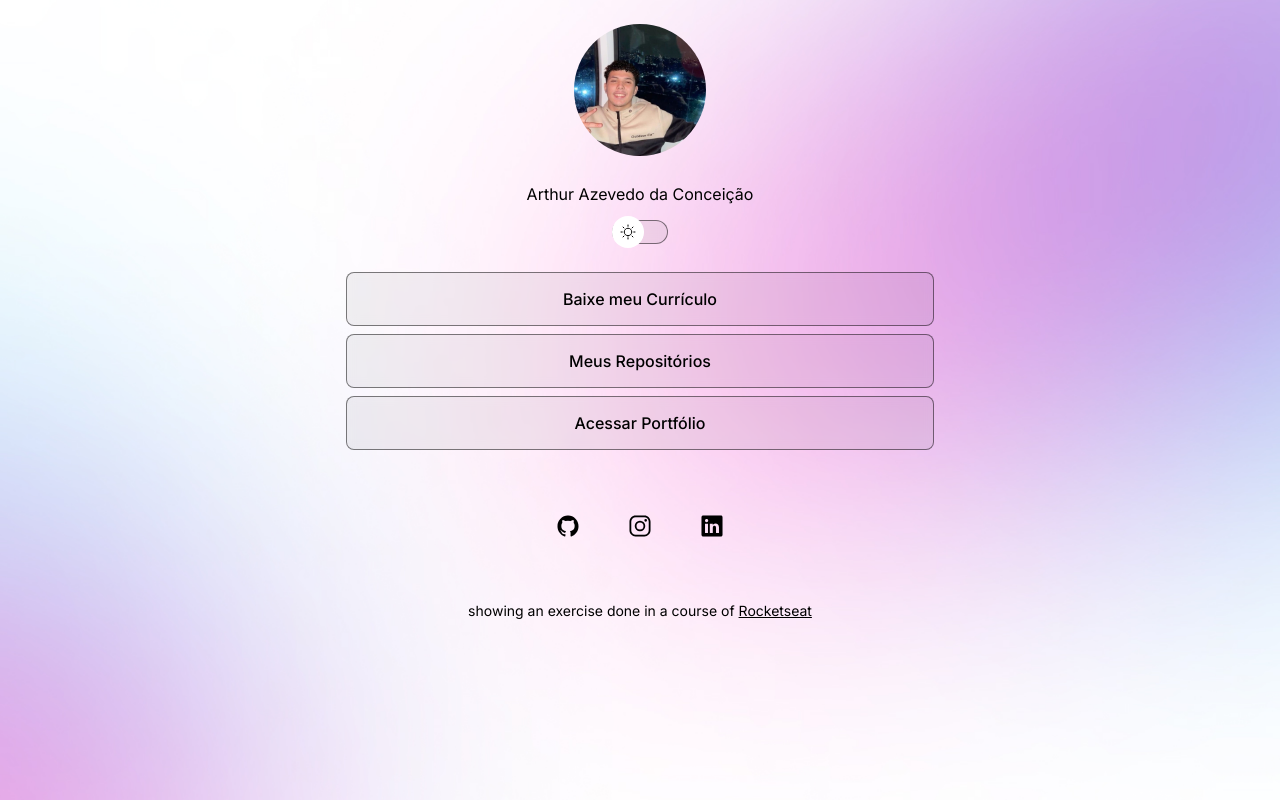
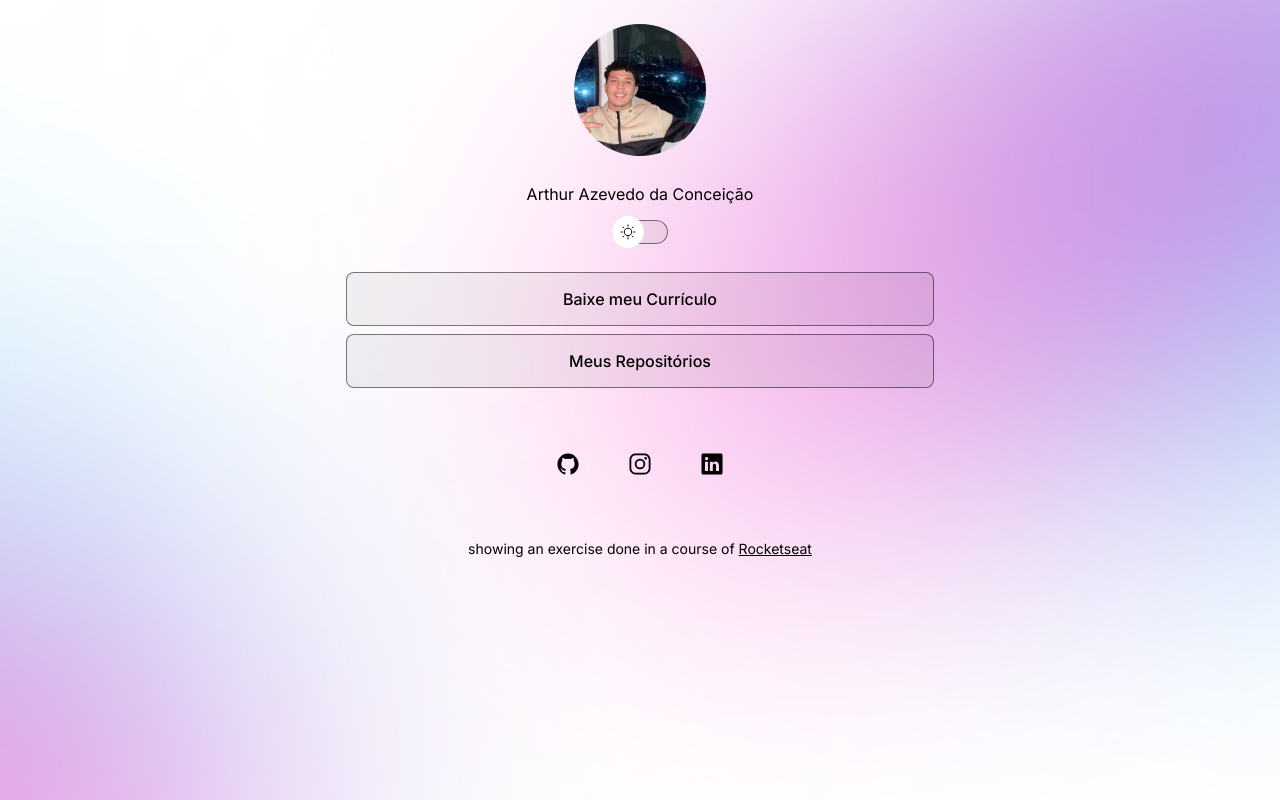
Before and after one commit to Azevedothuu/rocket, a plain HTML site: page index.html in a window 1280 px wide. Drawn offline with nearby package versions, Linux system fonts and the light colour scheme.

Commit message:
removemos o link do portfólio, por estar em manutenção.

```diff
--- a/index.html
+++ b/index.html
@@ -39,13 +39,13 @@
             >Meus Repositórios</a
           >
         </li>
-        <li>
+        <!-- <li>
           <a
-            href="https://azevedothuu.github.io/rocket/"
+            href=""
             onclick="exibirAlerta()"
             >Acessar Portfólio</a
           >
-        </li>
+        </li> -->
       </ul>
       <div id="social-links">
         <a href="https://github.com/Azevedothuu" target="_blank">
```
